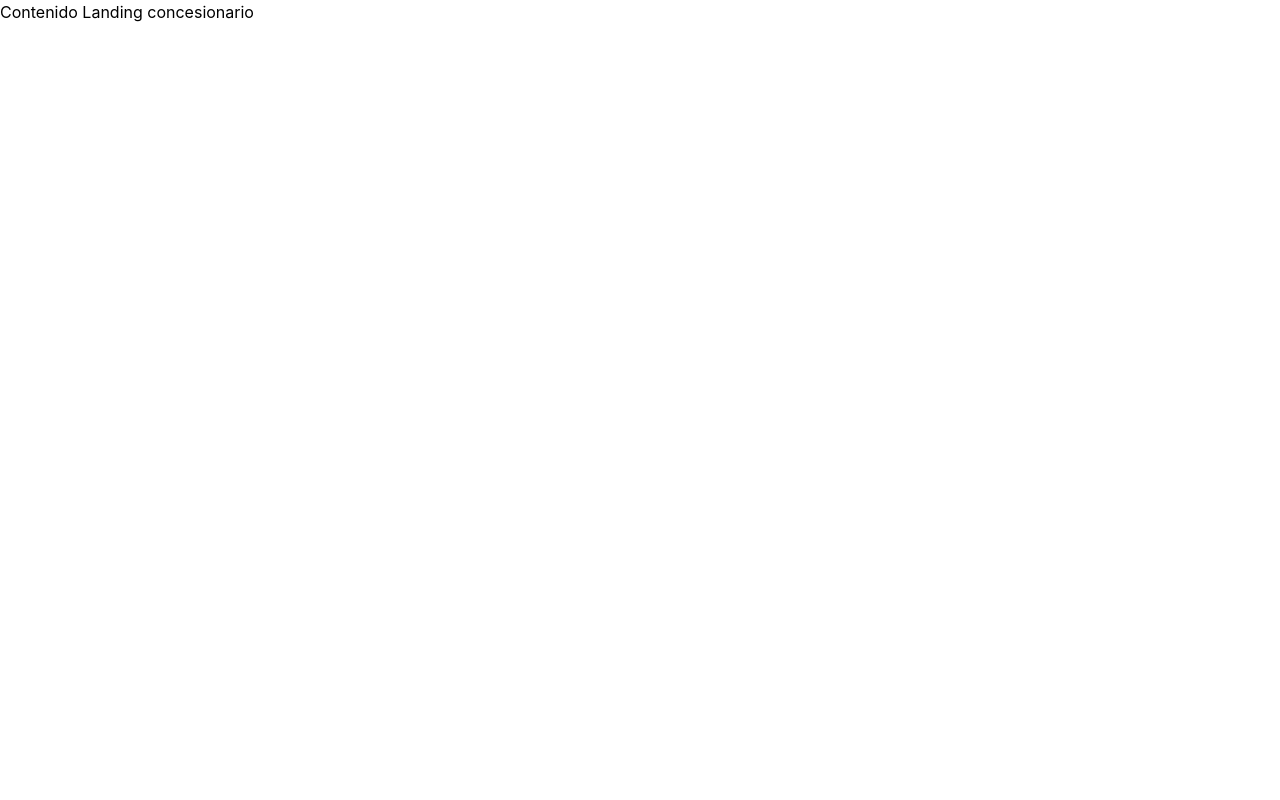
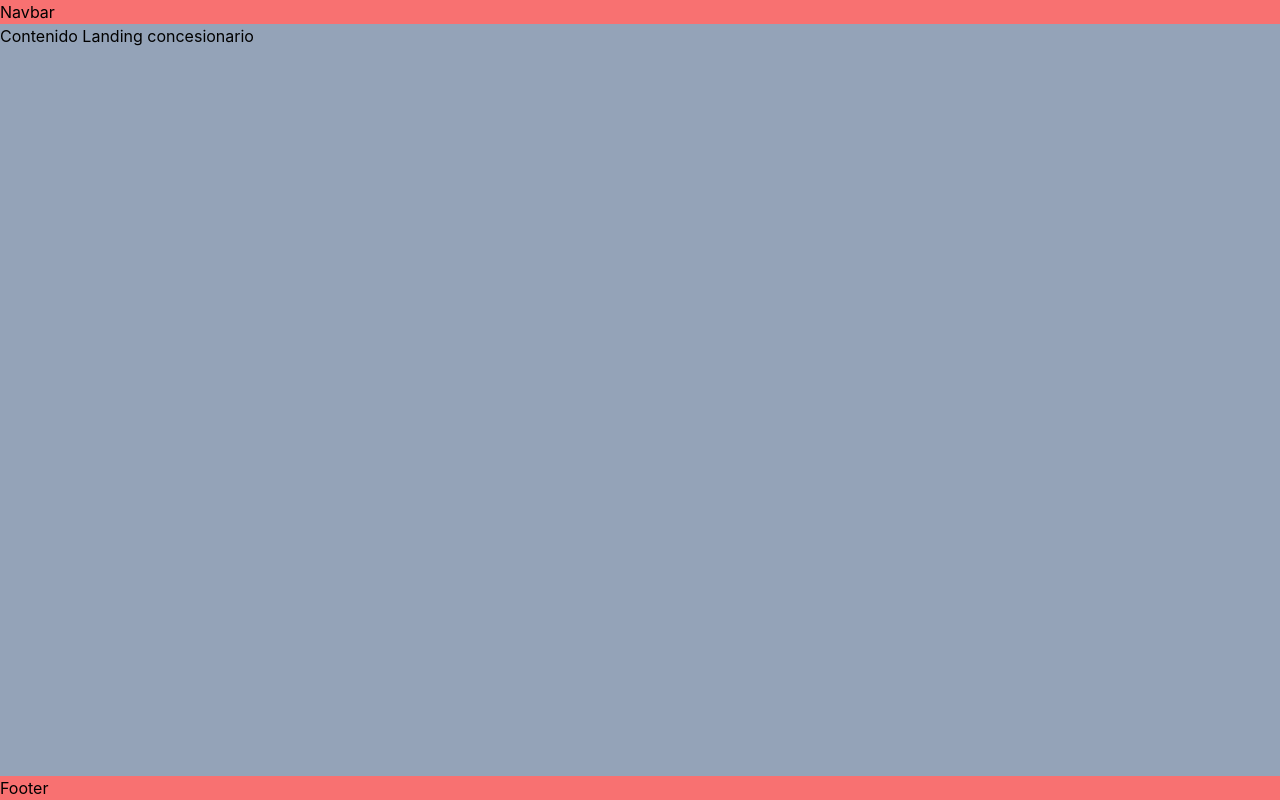
Before and after one commit to RubenToroG/front-react-concesionario, a React (Create React App) app: page / in a window 1280 px wide. Built offline with nearby package versions, Linux system fonts and the light colour scheme.

Commit message:
Agregan router generico con los 3 layouts definidos

```diff
--- a/src/App.js
+++ b/src/App.js
@@ -4,20 +4,24 @@ import { Login } from 'pages/Login'
 import { Registro } from 'pages/Registro'
 import { Admin } from 'pages/Admin'
 import { Index } from 'pages/Index'
+import PublicLayout from 'layouts/PublicLayout'
+import PrivateLayout from 'layouts/PrivateLayout'
+import AuthLayout from 'layouts/AuthLayout'
+import Vehiculos from 'pages/admin/Vehiculos'
+import Clientes from 'pages/admin/Clientes'
 
 function App() {
   return (
-
     <Router>
       <Routes>
-        <Route path='/login' element={<Login />} />
-        <Route path='/registro' element={<Registro />} />
-        <Route path='/admin' element={<Admin />} />
-        <Route path='/' element={<Index />} />
-
+        <Route path='/admin' element={<PrivateLayout><Admin /></PrivateLayout>} />
+        <Route path='/admin/vehiculos' element={<PrivateLayout><Vehiculos /></PrivateLayout>} />
+        <Route path='/admin/clientes' element={<PrivateLayout><Clientes /></PrivateLayout>} />
+        <Route path='/login' element={<AuthLayout><Login /></AuthLayout>} />
+        <Route path='/registro' element={<AuthLayout><Registro /></AuthLayout>} />
+        <Route path='/' element={<PublicLayout><Index /></PublicLayout>} exact />
       </Routes>
     </Router>
-
   );
 }
 
--- a/src/components/Footer.jsx
+++ b/src/components/Footer.jsx
@@ -2,7 +2,7 @@ import React from 'react'
 
 const Footer = () => {
     return (
-        <div>
+        <div className='bg-red-400'>
             Footer
         </div>
     )
--- a/src/components/Navbar.jsx
+++ b/src/components/Navbar.jsx
@@ -2,7 +2,7 @@ import React from 'react'
 
 const Navbar = () => {
     return (
-        <div>
+        <div className='bg-red-400'>
             Navbar
         </div>
     )
--- a/src/layouts/AuthLayout.jsx
+++ b/src/layouts/AuthLayout.jsx
@@ -1,9 +1,10 @@
 import React from 'react'
 
-const AuthLayout = () => {
+const AuthLayout = ({ children }) => {
     return (
         <div>
             Autenticacion
+            {children}
         </div>
     )
 }
--- a/src/layouts/PrivateLayout.jsx
+++ b/src/layouts/PrivateLayout.jsx
@@ -1,9 +1,11 @@
+import Sidebar from 'components/Sidebar'
 import React from 'react'
 
-const PrivateLayout = () => {
+const PrivateLayout = ({ children }) => {
     return (
         <div>
-            Private Layout
+            <Sidebar />
+            {children}
         </div>
     )
 }
--- a/src/layouts/PublicLayout.jsx
+++ b/src/layouts/PublicLayout.jsx
@@ -1,9 +1,13 @@
+import Footer from 'components/Footer'
+import Navbar from 'components/Navbar'
 import React from 'react'
 
-const PublicLayout = () => {
+const PublicLayout = ({ children }) => {
     return (
-        <div>
-            Public layout
+        <div className='flex flex-col justify-between h-screen'>
+            <Navbar />
+            <main className='h-full overflow-y-scroll bg-slate-400'>{children}</main>
+            <Footer />
         </div>
     )
 }
--- /dev/null
+++ b/src/pages/admin/Clientes.jsx
@@ -0,0 +1,11 @@
+import React from 'react'
+
+const Clientes = () => {
+    return (
+        <div>
+            Administración clientes
+        </div>
+    )
+}
+
+export default Clientes
--- /dev/null
+++ b/src/pages/admin/Index.jsx
@@ -0,0 +1,11 @@
+import React from 'react'
+
+const Index = () => {
+    return (
+        <div>
+            Index del panel de administración
+        </div>
+    )
+}
+
+export default Index
--- /dev/null
+++ b/src/pages/admin/Vehiculos.jsx
@@ -0,0 +1,11 @@
+import React from 'react'
+
+const Vehiculos = () => {
+    return (
+        <div>
+            Administración Vehiculos
+        </div>
+    )
+}
+
+export default Vehiculos
```
